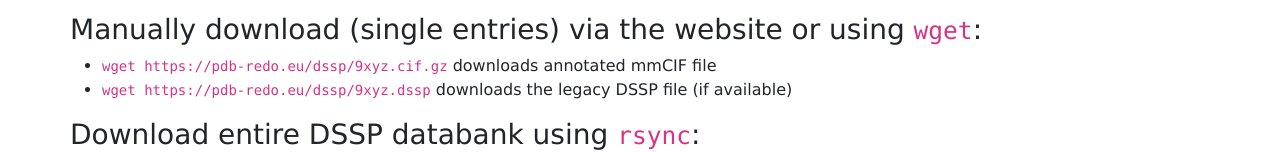
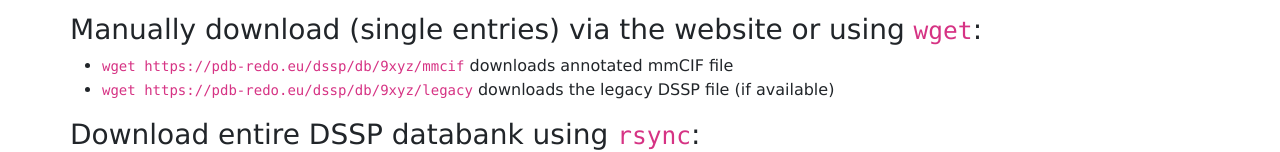
Before and after one commit to PDB-REDO/dssp-server, a website built with webpack: page docroot/download.html in a window 1280 px wide. Shown: the part 381-533 px from the top of the page. Built offline with nearby package versions, Linux system fonts and the light colour scheme.

Commit message:
Updated the download URLs

```diff
--- a/docroot/download.html
+++ b/docroot/download.html
@@ -40,8 +40,8 @@
 
 			<h3>Manually download (single entries) via the website or using <code>wget</code>:</h3>
 			<ul>
-				<li><code>wget https://pdb-redo.eu/dssp/9xyz.cif.gz</code> downloads annotated mmCIF file</li>
-				<li><code>wget https://pdb-redo.eu/dssp/9xyz.dssp</code> downloads the legacy DSSP file (if available)</li>
+				<li><code>wget https://pdb-redo.eu/dssp/db/9xyz/mmcif</code> downloads annotated mmCIF file</li>
+				<li><code>wget https://pdb-redo.eu/dssp/db/9xyz/legacy</code> downloads the legacy DSSP file (if available)</li>
 			</ul>
 
 			<h3>Download entire DSSP databank using <code>rsync</code>:</h3>
```
